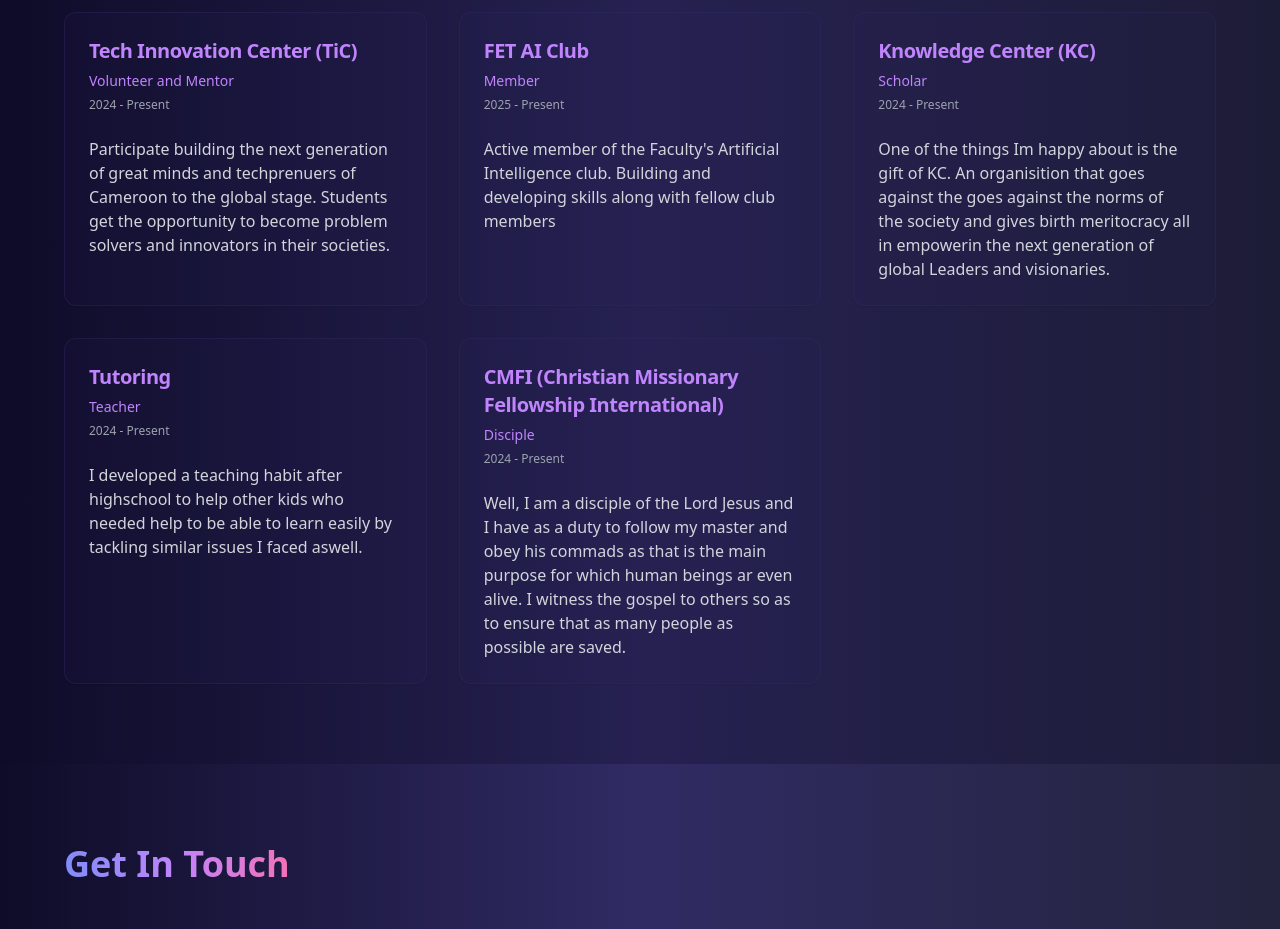
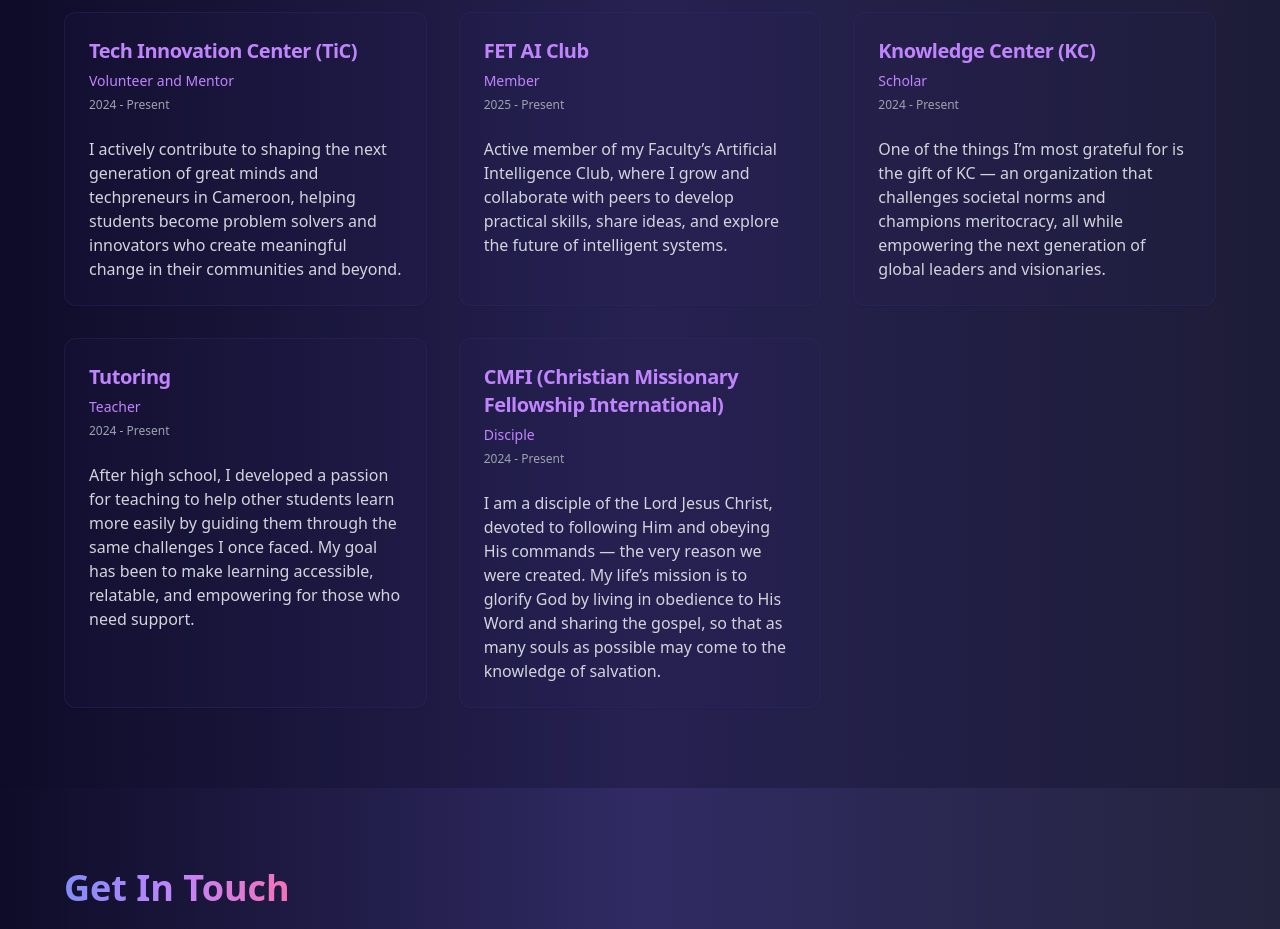
Before and after one commit to grairudolf/myportfolio, a React (Vite) app: page / in a window 1280 px wide. Shown: the part 3820-4749 px from the top of the page. Built offline with nearby package versions, Linux system fonts and the light colour scheme.

Commit message:
Update Community.tsx

```diff
--- a/src/components/Community.tsx
+++ b/src/components/Community.tsx
@@ -14,7 +14,7 @@ const communityItems: CommunityItem[] = [
     name: "Tech Innovation Center (TiC)",
     role: "Volunteer and Mentor",
     description:
-      "Participate building the next generation of great minds and techprenuers of Cameroon to the global stage. Students get the opportunity to become problem solvers and innovators in their societies.",
+      "I actively contribute to shaping the next generation of great minds and techpreneurs in Cameroon, helping students become problem solvers and innovators who create meaningful change in their communities and beyond.",
     period: "2024 - Present",
     link: "https://www.ticsummit.org",
   },
@@ -22,7 +22,7 @@ const communityItems: CommunityItem[] = [
     name: "FET AI Club",
     role: "Member",
     description:
-      "Active member of the Faculty's Artificial Intelligence club. Building and developing skills along with fellow club members",
+      "Active member of my Faculty’s Artificial Intelligence Club, where I grow and collaborate with peers to develop practical skills, share ideas, and explore the future of intelligent systems.",
     period: "2025 - Present",
     link: "https://example.com/fet-ai-club", // Replace with the actual link
   },
@@ -30,7 +30,7 @@ const communityItems: CommunityItem[] = [
     name: "Knowledge Center (KC)",
     role: "Scholar",
     description:
-      "One of the things Im happy about is the gift of KC. An organisition that goes against the goes against the norms of the society and gives birth meritocracy all in empowerin the next generation of global Leaders and visionaries.",
+      "One of the things I’m most grateful for is the gift of KC — an organization that challenges societal norms and champions meritocracy, all while empowering the next generation of global leaders and visionaries.",
     period: "2024 - Present",
     link: "https://kccameroon.com/",
   },
@@ -38,7 +38,7 @@ const communityItems: CommunityItem[] = [
     name: "Tutoring",
     role: "Teacher",
     description:
-      "I developed a teaching habit after highschool to help other kids who needed help to be able to learn easily by tackling similar issues I faced aswell.",
+      "After high school, I developed a passion for teaching to help other students learn more easily by guiding them through the same challenges I once faced. My goal has been to make learning accessible, relatable, and empowering for those who need support.",
     period: "2024 - Present",
     link: "https://example.com/tutoring", // Replace with the actual link
   },
@@ -46,7 +46,7 @@ const communityItems: CommunityItem[] = [
     name: "CMFI (Christian Missionary Fellowship International)",
     role: "Disciple",
     description:
-      "Well, I am a disciple of the Lord Jesus and I have as a duty to follow my master and obey his commads as that is the main purpose for which human beings ar even alive. I witness the gospel to others so as to ensure that as many people as possible are saved.",
+      "I am a disciple of the Lord Jesus Christ, devoted to following Him and obeying His commands — the very reason we were created. My life’s mission is to glorify God by living in obedience to His Word and sharing the gospel, so that as many souls as possible may come to the knowledge of salvation.",
     period: "2024 - Present",
     link: "https://cmfionline.org",
   },
```
